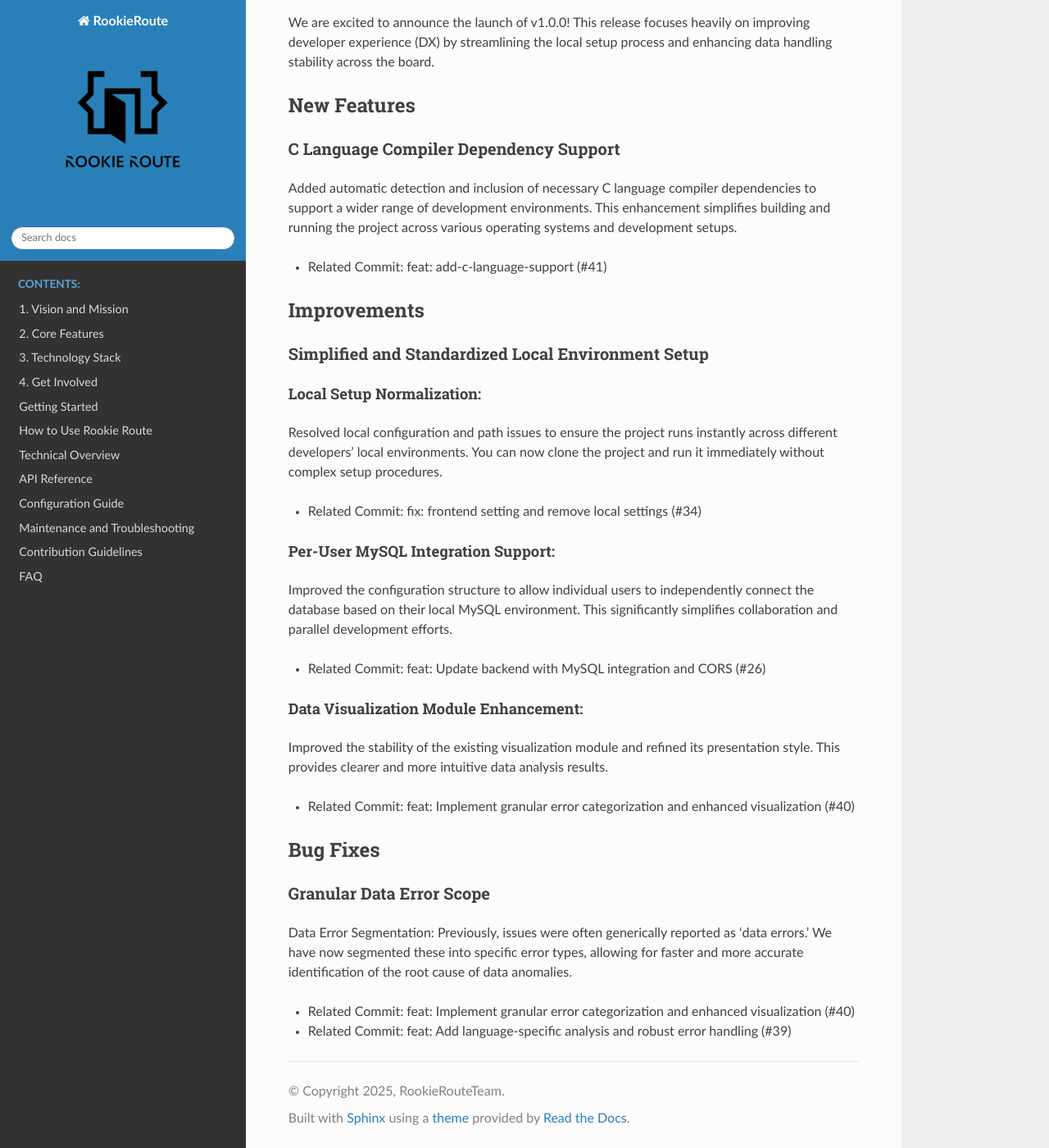
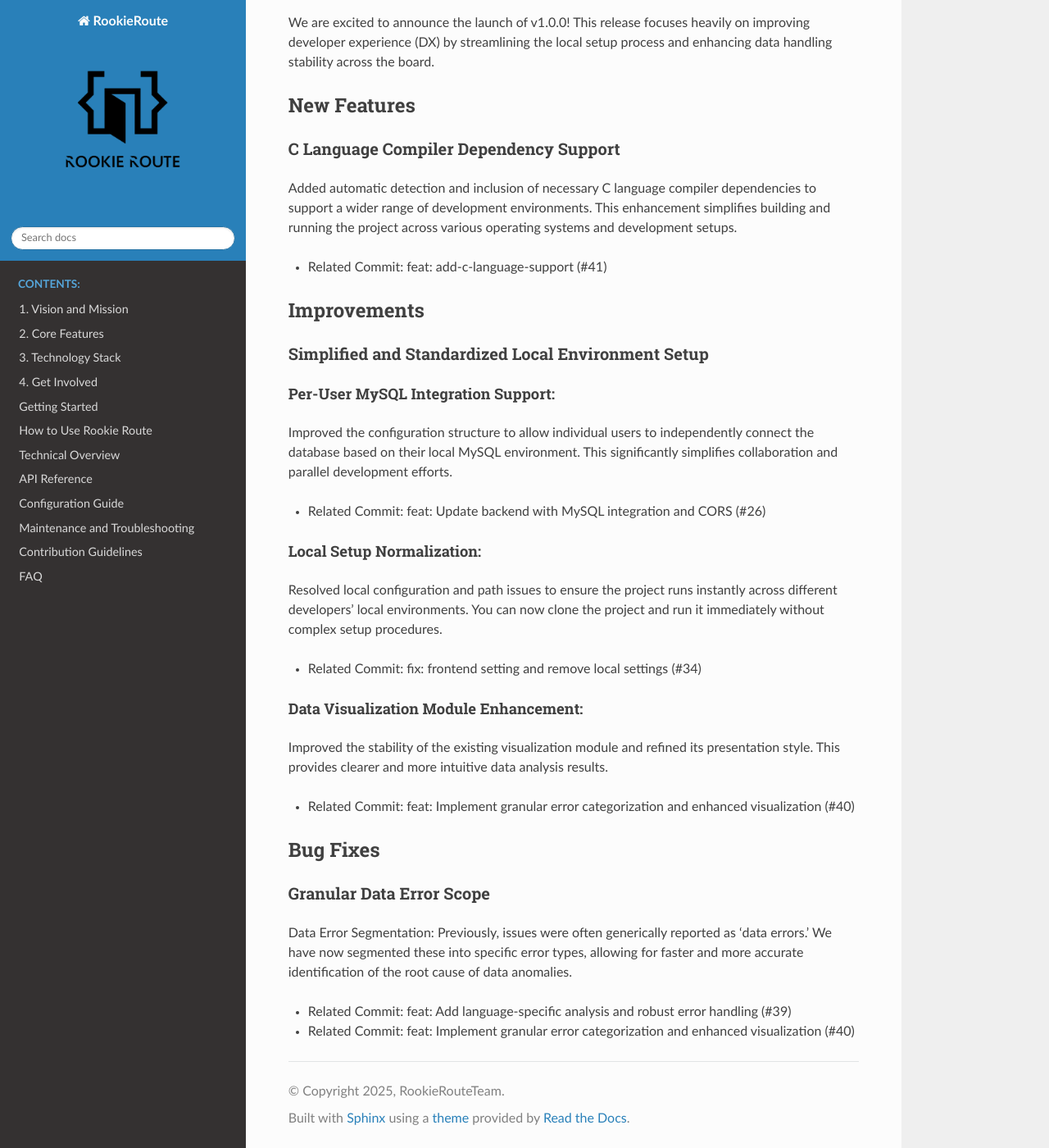
Before and after one commit to rookie-route/rookie-route-repository, a Sphinx documentation site: the page built from docs/source/released.md, in a window 1280 px wide and 1400 px high, scrolled down 200 px. Shown: the whole window at 82% size. Built offline with Sphinx 7.4.7 and the Read the Docs theme 3.1.0, drawn with Linux system fonts in a browser that asks for light colours; pages that are not in the unit, such as notebooks, are missing from menus.

```diff
--- a/docs/source/released.md
+++ b/docs/source/released.md
@@ -13,15 +13,18 @@ Added automatic detection and inclusion of necessary C language compiler depende
 
 ## Improvements
 ### Simplified and Standardized Local Environment Setup
+
+#### Per-User MySQL Integration Support:
+
+Improved the configuration structure to allow individual users to independently connect the database based on their local MySQL environment. This significantly simplifies collaboration and parallel development efforts.
+* Related Commit: feat: Update backend with MySQL integration and CORS (#26)
+
+
 #### Local Setup Normalization:
 
 Resolved local configuration and path issues to ensure the project runs instantly across different developers' local environments. You can now clone the project and run it immediately without complex setup procedures.
 * Related Commit: fix: frontend setting and remove local settings (#34)
 
-#### Per-User MySQL Integration Support:
-
-Improved the configuration structure to allow individual users to independently connect the database based on their local MySQL environment. This significantly simplifies collaboration and parallel development efforts.
-* Related Commit: feat: Update backend with MySQL integration and CORS (#26)
 
 #### Data Visualization Module Enhancement:
 
@@ -32,5 +35,5 @@ Improved the stability of the existing visualization module and refined its pres
 ## Bug Fixes
 ### Granular Data Error Scope
 Data Error Segmentation: Previously, issues were often generically reported as 'data errors.' We have now segmented these into specific error types, allowing for faster and more accurate identification of the root cause of data anomalies.
+* Related Commit: feat: Add language-specific analysis and robust error handling (#39)
 * Related Commit: feat: Implement granular error categorization and enhanced visualization (#40)
-* Related Commit: feat: Add language-specific analysis and robust error handling (#39)
```
